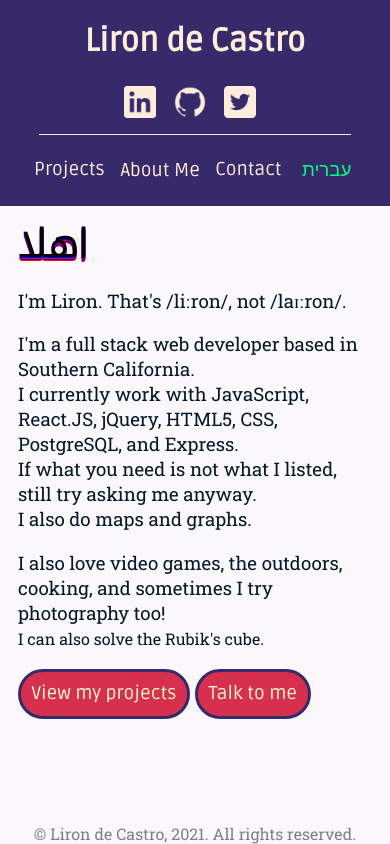
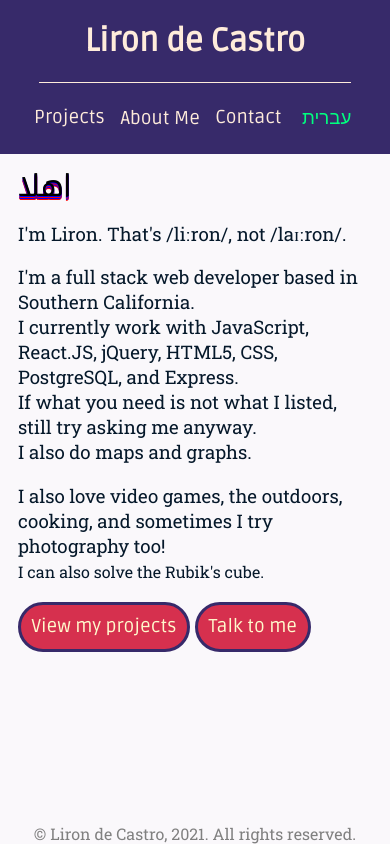
Before and after one commit to lirondco/liron_portfolio, a React (Create React App) app: page / in a window 390 px wide. Built offline with nearby package versions, Linux system fonts and the light colour scheme; a web font is replaced by a local one.

Commit message:
adjusted the rotating messages so that they don't make the rest of the page bounce while changing. Also made the mobile version smaller. Finally, I removed the social media logos when viewing on mobile

```diff
--- a/src/components/HomePage/HomePageEN.css
+++ b/src/components/HomePage/HomePageEN.css
@@ -7,6 +7,7 @@
 
   .rotating_message {
     font-size: 42pt;
+    line-height: 1;
     font-family: "Varela Round", "Almarai", sans-serif;
     text-shadow: 0 1px 0 blue, 0 2px 0 red, 0 3px 0 blue, 0 4px 0 red,
       0 20px 30px rgba(0, 0, 0, 0);
@@ -48,12 +49,12 @@
 
 @media only screen and (max-width: 540px) {
   .section_EN {
-    padding-top: 210px;
-    margin: 0 10px 0 10px;
+    margin: 170px 10px 0 10px;
   }
 
   .rotating_message {
-    font-size: 32pt;
+    line-height: 1;
+    font-size: 24pt !important;
     font-family: "Varela Round", "Almarai", sans-serif;
     text-shadow: 0 1px 0 blue, 0 2px 0 red, 0 3px 0 blue, 0 4px 0 red,
       0 20px 30px rgba(0, 0, 0, 0);
--- a/src/components/HomePage/HomePageHE.css
+++ b/src/components/HomePage/HomePageHE.css
@@ -25,7 +25,7 @@
 
   .section_HE .home_links {
     font-size: 14pt;
-    font-family: 'Varela Round', sans-serif;
+    font-family: "Varela Round", sans-serif;
     display: flex;
     flex-direction: row;
   }
@@ -48,8 +48,7 @@
 
 @media only screen and (max-width: 540px) {
   .section_HE {
-    padding-top: 210px;
-    margin: 0 10px 0 10px;
+    margin: 170px 10px 0 10px;
   }
 
   .rotating_message {
@@ -59,7 +58,7 @@
       0 20px 30px rgba(0, 0, 0, 0);
   }
   .body_text_HE {
-    font-family: 'Assistant', sans-serif;
+    font-family: "Assistant", sans-serif;
     font-size: 16pt;
     color: #05182a;
   }
@@ -69,7 +68,7 @@
   }
   .section_HE .home_links {
     font-size: 14pt;
-    font-family: 'Varela Round', sans-serif;
+    font-family: "Varela Round", sans-serif;
     display: flex;
     flex-direction: row;
   }
--- a/src/components/Navbar/NavbarEN.css
+++ b/src/components/Navbar/NavbarEN.css
@@ -90,10 +90,7 @@
   }
 
   .social_logos {
-    display: flex;
-    flex-direction: row;
-    margin: 0;
-    justify-content: center;
+    display: none;
   }
 
   .social_logos img {
```
Also changed, not shown: 1 other file (tests, documents, lock files or other folders).
